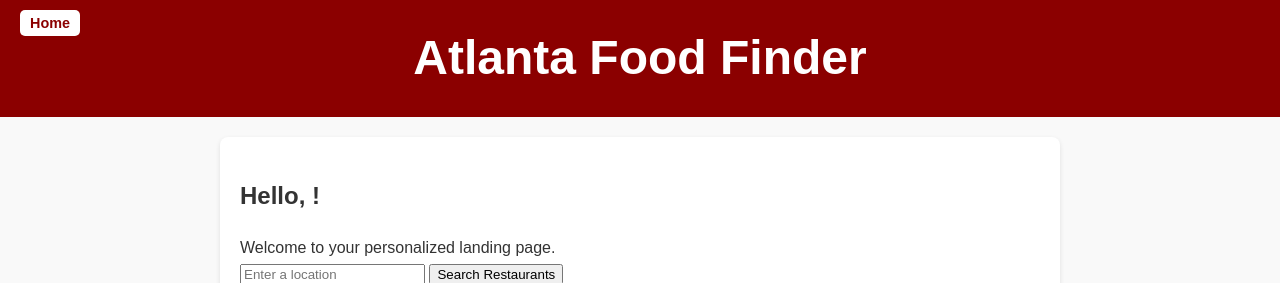
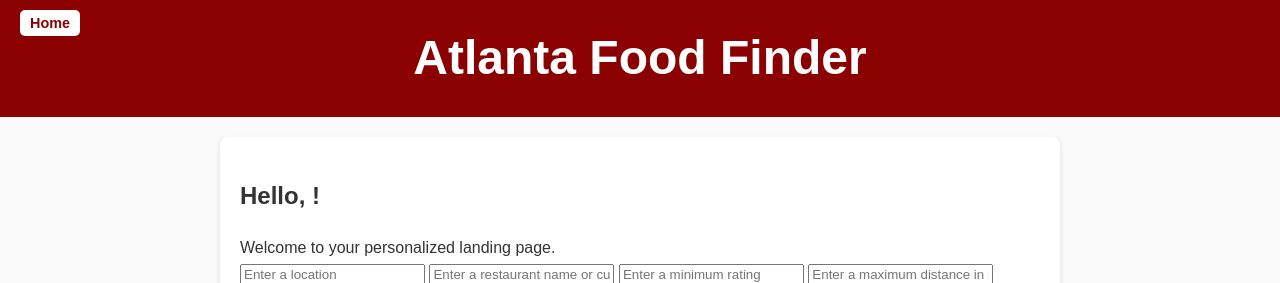
Before and after one commit to meghajt/CS2340Project1, a Django app: page /users/landing/ in a window 1280 px wide. Shown: the top 283 px of the page. Run offline with Django 5.2, Linux system fonts and the light colour scheme; some libraries are stand-ins or nearby versions.

Commit message:
UPDATED PROJECT
PULL BEFORE EDIT

```diff
--- a/users/templates/users/landing.html
+++ b/users/templates/users/landing.html
@@ -7,52 +7,78 @@
 
         <div>
             <input id="location-input" type="text" placeholder="Enter a location">
+            <input id="restaurant-input" type="text" placeholder="Enter a restaurant name or cuisine type">
+            <input id="rating-filter" type="text" placeholder="Enter a minimum rating">
+            <input id="distance-filter" type="text" placeholder="Enter a maximum distance in miles">
+
+
             <button onclick="searchRestaurants()">Search Restaurants</button>
         </div>
 
         <div id="map" style="height: 500px; width: 100%;"></div>
     </div>
 
-    <script src="https://maps.googleapis.com/maps/api/js?key=AIzaSyBPk9gIYRT86DoMATTsLjHBOUVR7jDVs70&libraries=places,marker"></script>
+    <script src="https://maps.googleapis.com/maps/api/js?key=AIzaSyBPk9gIYRT86DoMATTsLjHBOUVR7jDVs70&libraries=places"></script>
 
     <script>
         let map;
         let service;
         let infowindow;
+        let geocoder;
+        let markers = [];
 
         function initMap() {
-
-            const atlanta = { lat: 33.7490, lng: -84.3880 };  // Default to Atlanta
+            const atlanta = { lat: 33.753746, lng: -84.386330 };
             map = new google.maps.Map(document.getElementById("map"), {
                 center: atlanta,
-                zoom: 13,
+                zoom: 10,
             });
 
             infowindow = new google.maps.InfoWindow();
+            geocoder = new google.maps.Geocoder();
         }
 
         function searchRestaurants() {
-            const locationInput = document.getElementById("location-input").value;
-            const geocoder = new google.maps.Geocoder();
+            const locationInput = document.getElementById("location-input").value || 'atlanta';
+            const restaurantInput = document.getElementById("restaurant-input").value || 'restaurant';
+            const maxDistance = parseFloat(document.getElementById("distance-filter").value) * 1609.344 || 5000;
+            let minRating = parseFloat(document.getElementById("rating-filter").value) || 0.0;
+            if (minRating > 5) {
+                minRating = 5;
+            }
 
-
-            geocoder.geocode({ address: locationInput }, function (results, status) {
+            geocoder.geocode({ 'address': locationInput }, (results, status) => {
                 if (status === google.maps.GeocoderStatus.OK) {
-                    map.setCenter(results[0].geometry.location);
-
+                    const location = results[0].geometry.location;
+                    map.setCenter(location);
 
                     const request = {
-                        location: results[0].geometry.location,
-                        radius: '5000',
-                        type: ['restaurant']
+                        location: location,
+                        radius: maxDistance,
+                        query: restaurantInput
                     };
 
                     service = new google.maps.places.PlacesService(map);
-                    service.nearbySearch(request, function (results, status) {
+                    service.textSearch(request, (results, status) => {
                         if (status === google.maps.places.PlacesServiceStatus.OK) {
-                            for (let i = 0; i < results.length; i++) {
-                                createMarker(results[i]);
+                            clearMarkers();
+
+
+                            const filteredResults = results
+                                .filter(result => result.rating >= minRating);
+
+
+
+                            for (let i = 0; i < filteredResults.length; i++) {
+                                createMarker(filteredResults[i]);
                             }
+
+                            if (filteredResults.length > 0) {
+                                map.setCenter(location);
+                                map.setZoom(13);
+                            }
+                        } else {
+                            alert("No restaurants found for this location.");
                         }
                     });
                 } else {
@@ -63,16 +89,34 @@
 
         function createMarker(place) {
             const marker = new google.maps.Marker({
-                map: map,
-                position: place.geometry.location,
+                map,
+                position: place.geometry.location
             });
 
-            google.maps.event.addListener(marker, "click", function () {
-                infowindow.setContent(place.name);
-                infowindow.open(map, this);
+            markers.push(marker);
+
+            google.maps.event.addListener(marker, 'click', () => {
+                infowindow.setContent(`
+                    <div>
+                        <strong>${place.name}</strong><br>
+                        Address: ${place.formatted_address}<br>
+                        Rating: ${place.rating}<br>
+                        Phone: ${place.formatted_phone_number}<br>
+                        Website: <a href="${place.website}" target="_blank">${place.website}</a><br>
+                        Open Now: ${place.opening_hours ? (place.opening_hours.isOpen() ? 'Yes' : 'No') : 'N/A'}<br>
+                        Price Level: ${place.price_level}<br>
+                    </div>
+                `);
+                infowindow.open(map, marker);
             });
         }
 
+        function clearMarkers() {
+            for (let i = 0; i < markers.length; i++) {
+                markers[i].setMap(null);
+            }
+            markers = [];
+        }
 
         window.onload = initMap;
     </script>
```
